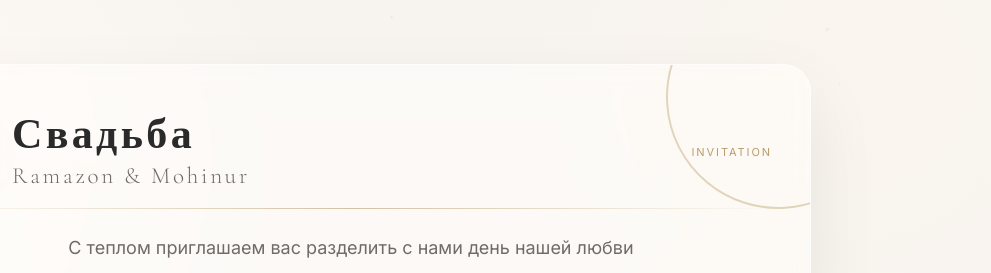
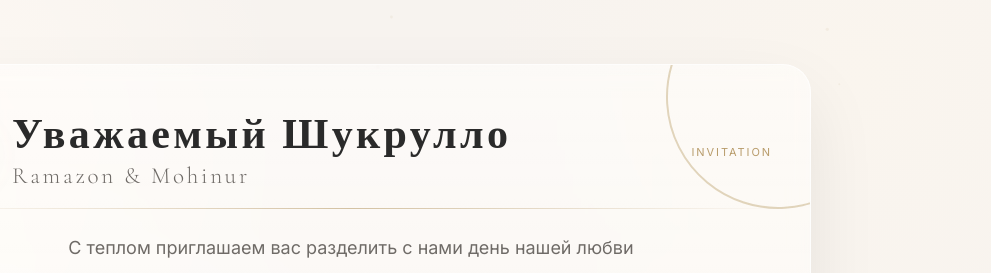
Before and after one commit to pulsemediauz/wedding, a plain HTML site: page Новый текстовый документ.html in a window 1280 px wide. Shown: the top 273 px of the page, 289-1280 px from the left. Drawn offline with nearby package versions, Linux system fonts and the light colour scheme.

Commit message:
Update Новый текстовый документ.html

```diff
--- a/Новый текстовый документ.html
+++ b/Новый текстовый документ.html
@@ -204,7 +204,7 @@
           <text x="50%" y="54%" text-anchor="middle" fill="#b89c6b" font-family="Cormorant Garamond, serif" font-size="36" font-weight="600">R</text>
           <text x="53%" y="76%" text-anchor="middle" fill="#b89c6b" font-family="Cormorant Garamond, serif" font-size="36" font-weight="600">M</text>
         </svg>
-        <h1 id="title">Свадьба<br><small>Ramazon &amp; Mohinur</small></h1>
+        <h1 id="title">Уважаемый Шукрулло<br><small>Ramazon &amp; Mohinur</small></h1>
       </div>
       <div class="brand" aria-hidden="true" style="font-variant: all-small-caps; letter-spacing:.12em; color:var(--gold);">Invitation</div>
     </header>
```
